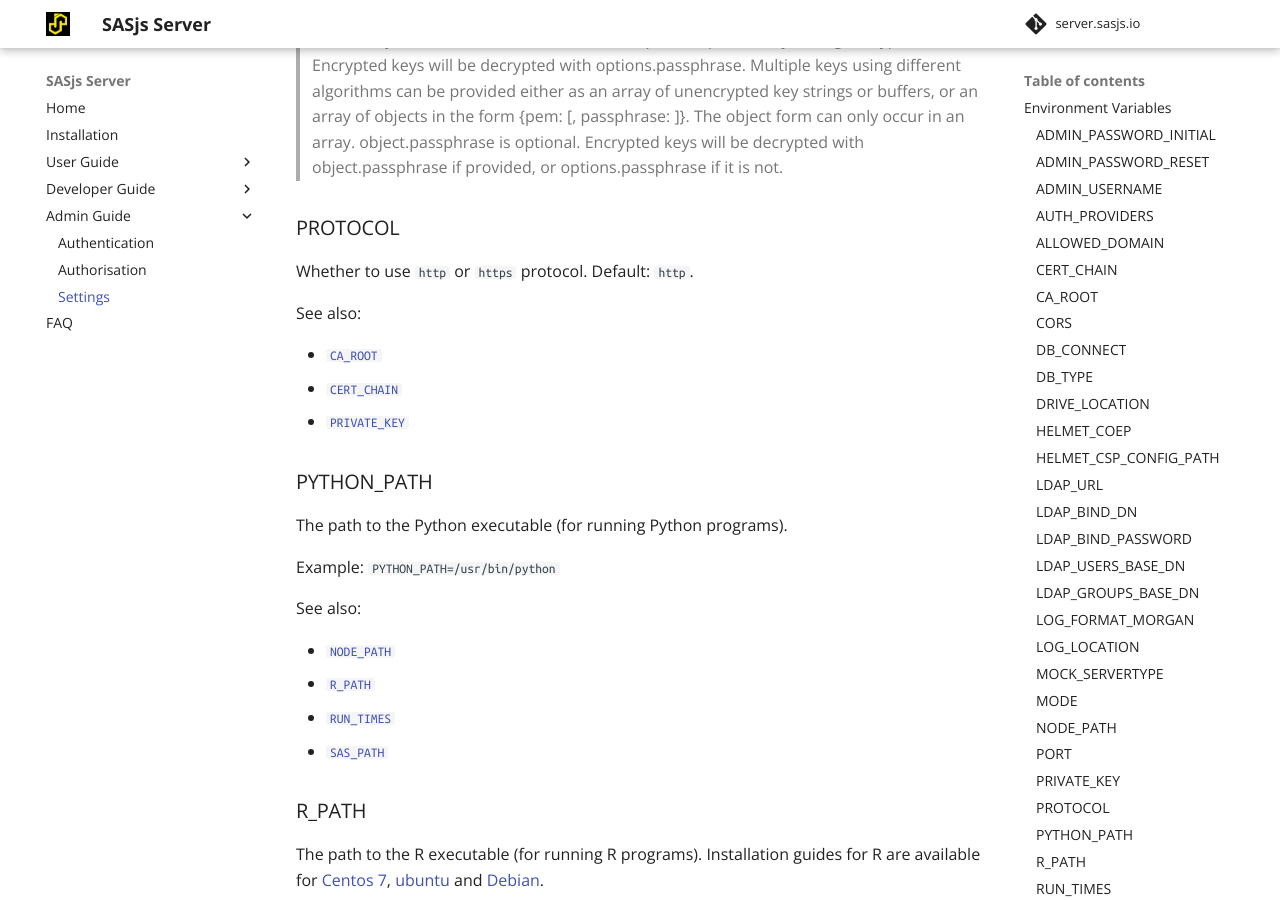
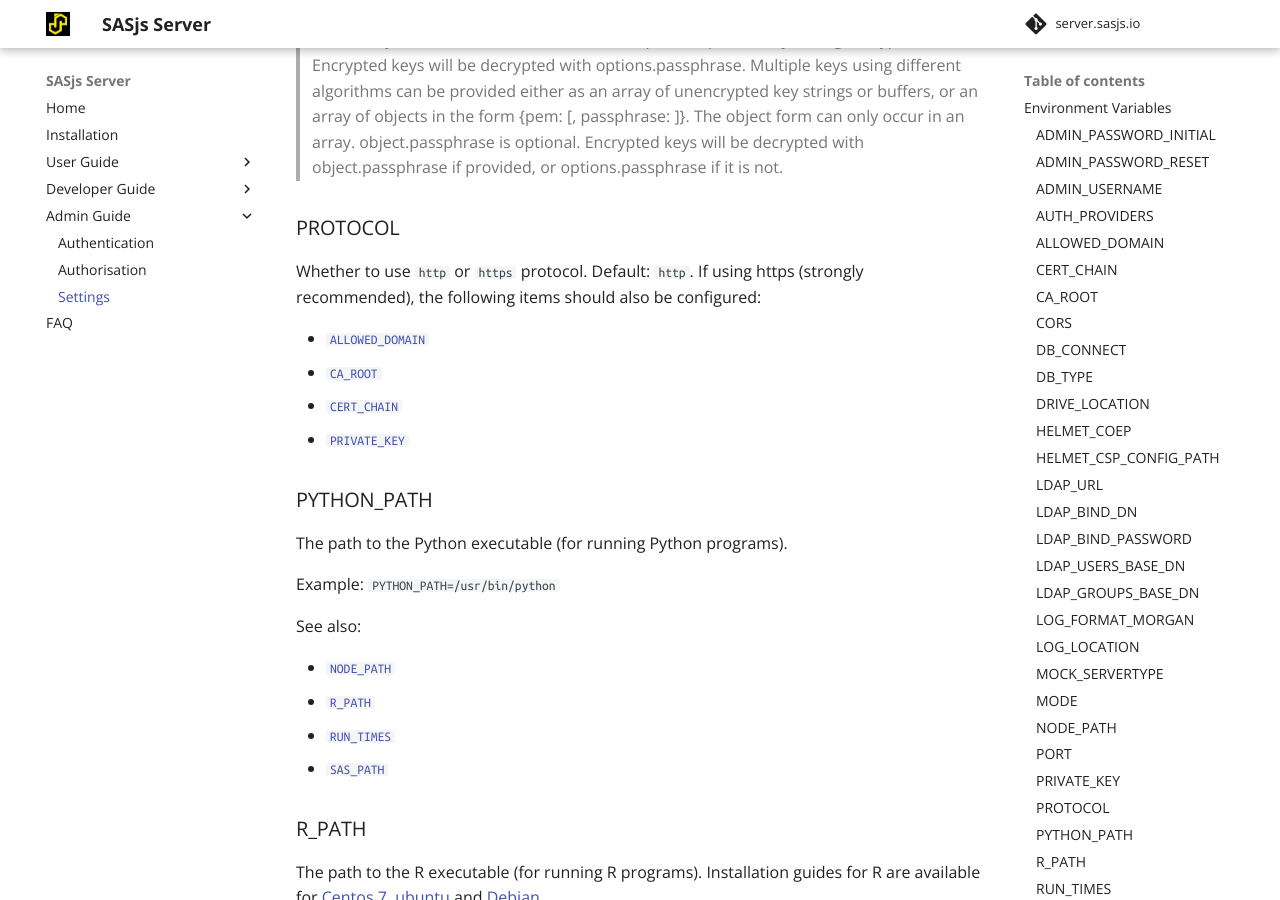
Before and after one commit to sasjs/server.sasjs.io, an MkDocs documentation site: the page built from docs/settings.md, in a window 1280 px wide and 900 px high, scrolled down 7717 px. Built offline with MkDocs 1.6.1 and Material for MkDocs 9.7.7, drawn with Linux system fonts in a browser that asks for light colours; comment, search, counter and statistics services are not loaded.

Commit message:
Update settings.md

```diff
--- a/docs/settings.md
+++ b/docs/settings.md
@@ -271,10 +271,9 @@ Developer notes: processed internally as [`key:` option](https://nodejs.org/api/
 
 ### PROTOCOL
 
-Whether to use `http` or `https` protocol. Default: `http`.
+Whether to use `http` or `https` protocol. Default: `http`.  If using https (strongly recommended), the following items should also be configured:
 
-See also:
-
+* [`ALLOWED_DOMAIN`](/settings/#allowed_domain)
 * [`CA_ROOT`](/settings/#ca_root)
 * [`CERT_CHAIN`](/settings/#cert_chain)
 * [`PRIVATE_KEY`](/settings/#private_key)
```
